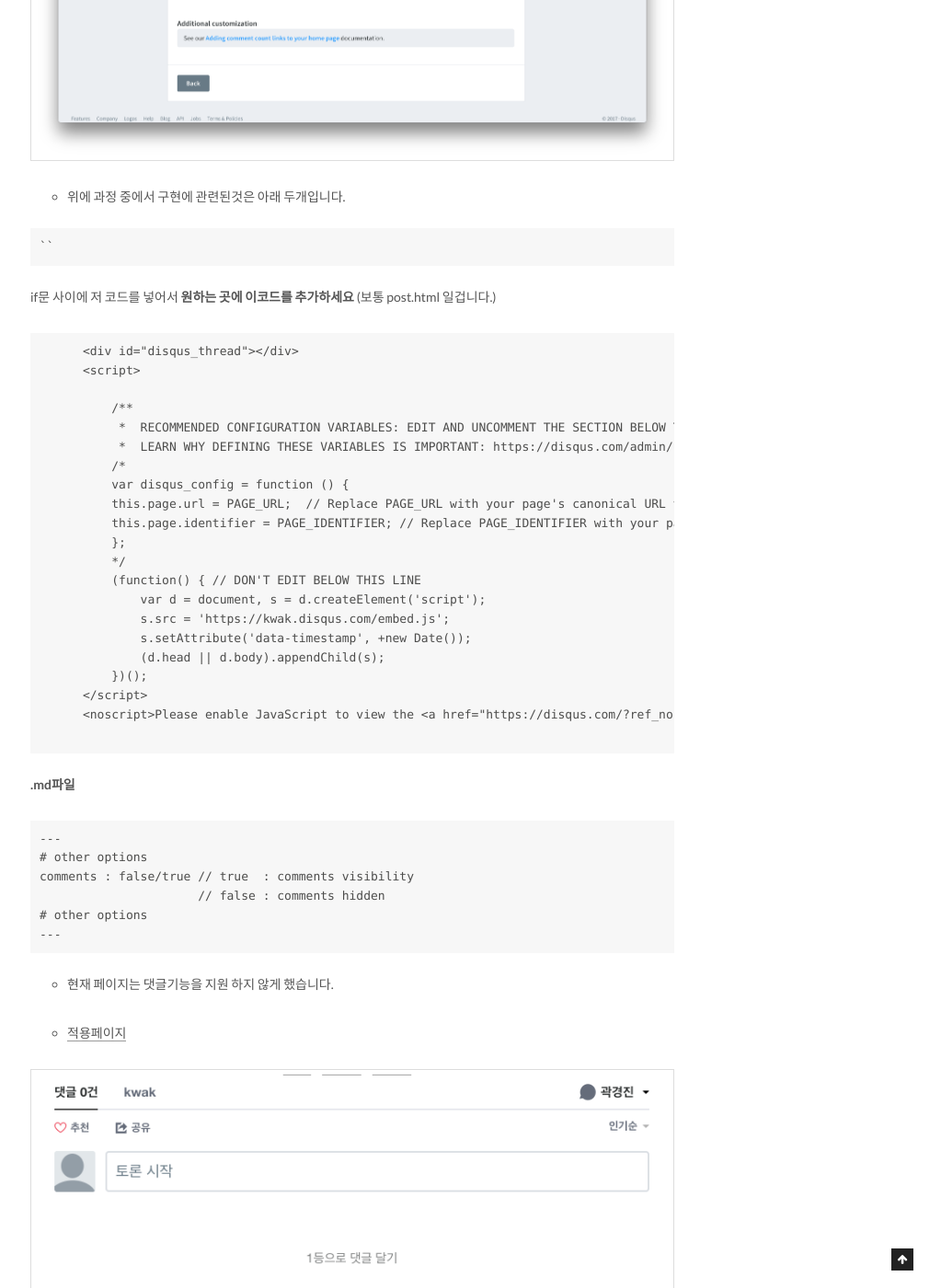
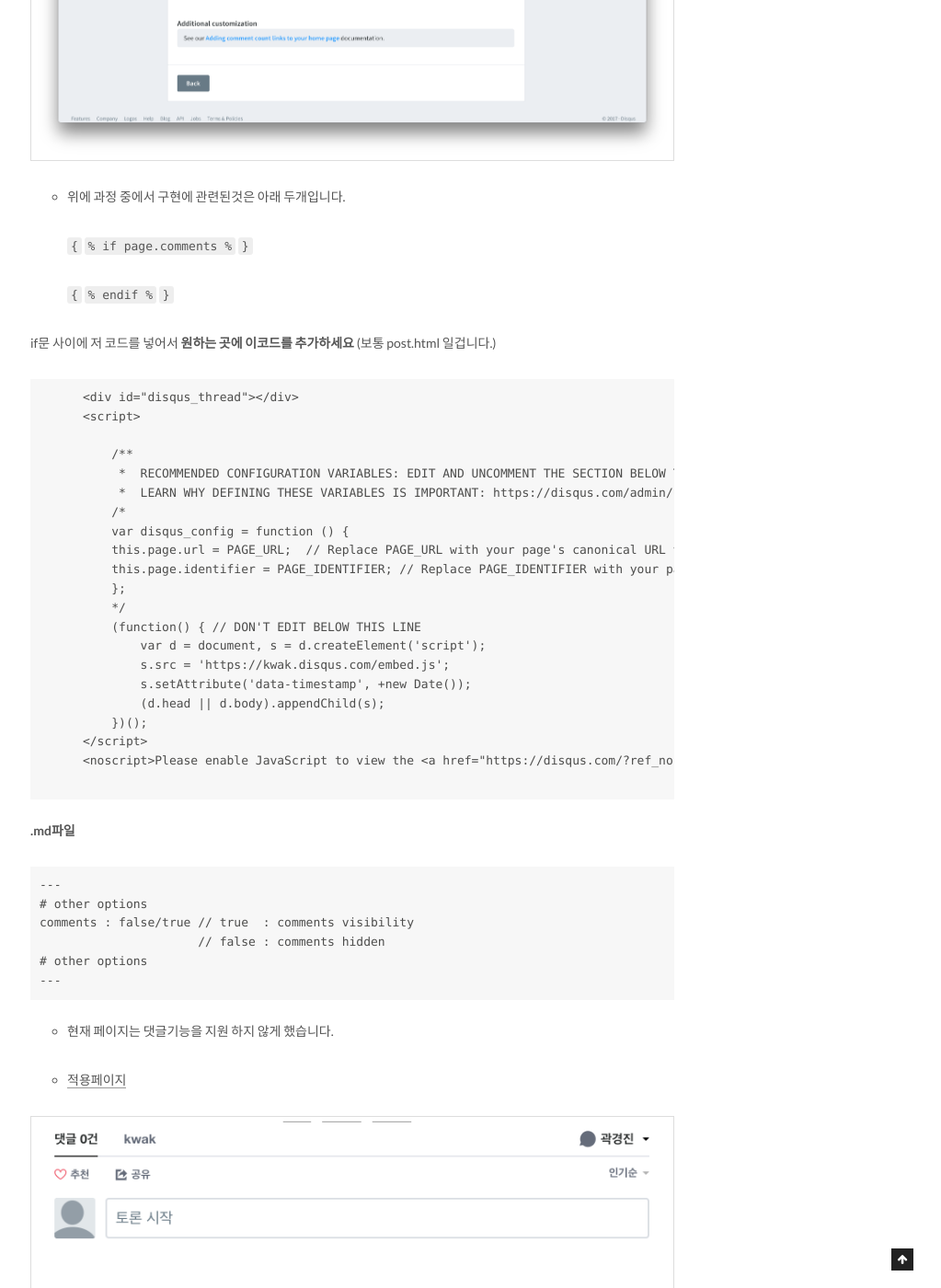
Before and after one commit to kwakkwakkwak/kwakkwakkwak.github.io, a Jekyll site: the page built from _posts/2017-10-03-disqus.md, in a window 1280 px wide and 1400 px high, scrolled down 4752 px. Shown: the whole window at 92% size, without its empty margins (257-1280 px from the left). Built offline with Jekyll 4.4.1, drawn with Linux system fonts in a browser that asks for light colours.

Commit message:
springbooksetting

```diff
--- a/_posts/2017-10-03-disqus.md
+++ b/_posts/2017-10-03-disqus.md
@@ -33,13 +33,14 @@ Github Blog에 댓글기능을! [Disqus](https://disqus.com/)
 
 * 위에 과정 중에서 구현에 관련된것은 아래 두개입니다.
 
-{% highlight r %}
+    `{`
+    `% if page.comments %`
+    `}`
 
-`{% if page.comments %} `
+    `{`
+    `% endif %`
+    `}`
 
-`{% endif %}`
-
-{% endhighlight %}
 
 
 if문 사이에 저 코드를 넣어서
```
